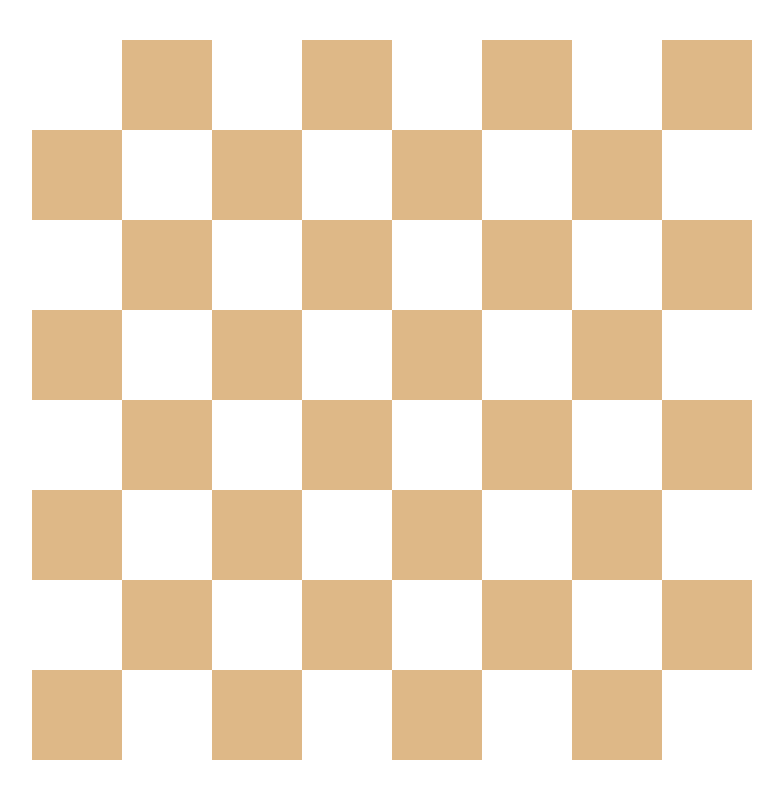
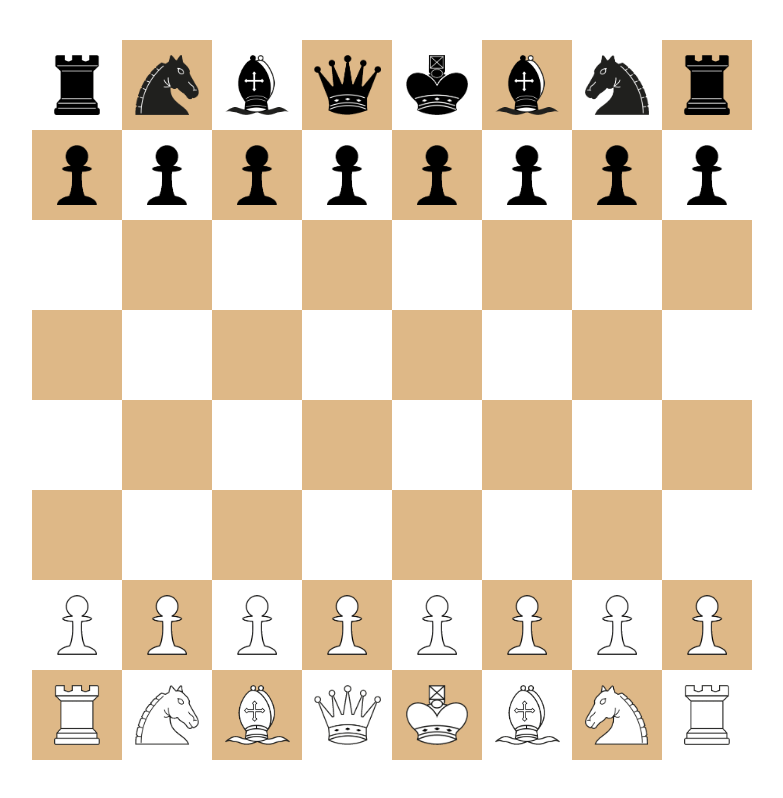
Before and after one commit to Davitig/chess, a plain HTML site: page index.html in a window 1280 px wide. Shown: the whole page, without its empty margins (248-1031 px from the left). Drawn offline with Linux system fonts and the light colour scheme.

Commit message:
Fix image path

```diff
--- a/assets/css/style.css
+++ b/assets/css/style.css
@@ -10,20 +10,20 @@ html, body {margin: 0; padding: 0;}
     background-repeat: no-repeat; background-position:center; background-size: auto 60px; cursor: pointer;
 }
 .peace[data-active="1"] {border-color: #6da465;}
-.peace.w_king {background-image: url('/chess/public/assets/images/w_king.png');}
-.peace.w_queen {background-image: url('/chess/public/assets/images/w_queen.png');}
-.peace.w_bishop {background-image: url('/chess/public/assets/images/w_bishop.png');}
-.peace.w_knight_r {background-image: url('/chess/public/assets/images/w_knight_r.png');}
-.peace.w_knight_l {background-image: url('/chess/public/assets/images/w_knight_l.png');}
-.peace.w_rook {background-image: url('/chess/public/assets/images/w_rook.png');}
-.peace.w_pawn {background-image: url('/chess/public/assets/images/w_pawn.png');}
-.peace.b_king {background-image: url('/chess/public/assets/images/b_king.png');}
-.peace.b_queen {background-image: url('/chess/public/assets/images/b_queen.png');}
-.peace.b_bishop {background-image: url('/chess/public/assets/images/b_bishop.png');}
-.peace.b_knight_r {background-image: url('/chess/public/assets/images/b_knight_r.png');}
-.peace.b_knight_l {background-image: url('/chess/public/assets/images/b_knight_l.png');}
-.peace.b_rook {background-image: url('/chess/public/assets/images/b_rook.png');}
-.peace.b_pawn {background-image: url('/chess/public/assets/images/b_pawn.png');}
+.peace.w_king {background-image: url('../../assets/images/w_king.png');}
+.peace.w_queen {background-image: url('../../assets/images/w_queen.png');}
+.peace.w_bishop {background-image: url('../../assets/images/w_bishop.png');}
+.peace.w_knight_r {background-image: url('../../assets/images/w_knight_r.png');}
+.peace.w_knight_l {background-image: url('../../assets/images/w_knight_l.png');}
+.peace.w_rook {background-image: url('../../assets/images/w_rook.png');}
+.peace.w_pawn {background-image: url('../../assets/images/w_pawn.png');}
+.peace.b_king {background-image: url('../../assets/images/b_king.png');}
+.peace.b_queen {background-image: url('../../assets/images/b_queen.png');}
+.peace.b_bishop {background-image: url('../../assets/images/b_bishop.png');}
+.peace.b_knight_r {background-image: url('../../assets/images/b_knight_r.png');}
+.peace.b_knight_l {background-image: url('../../assets/images/b_knight_l.png');}
+.peace.b_rook {background-image: url('../../assets/images/b_rook.png');}
+.peace.b_pawn {background-image: url('../../assets/images/b_pawn.png');}
 .captured-peaces#opponent {padding-bottom: 5px; text-align: left;}
 .captured-peaces#self {padding-top: 5px; text-align: right;}
 .captured-peaces {width: 100%; height: 30px;}
```
